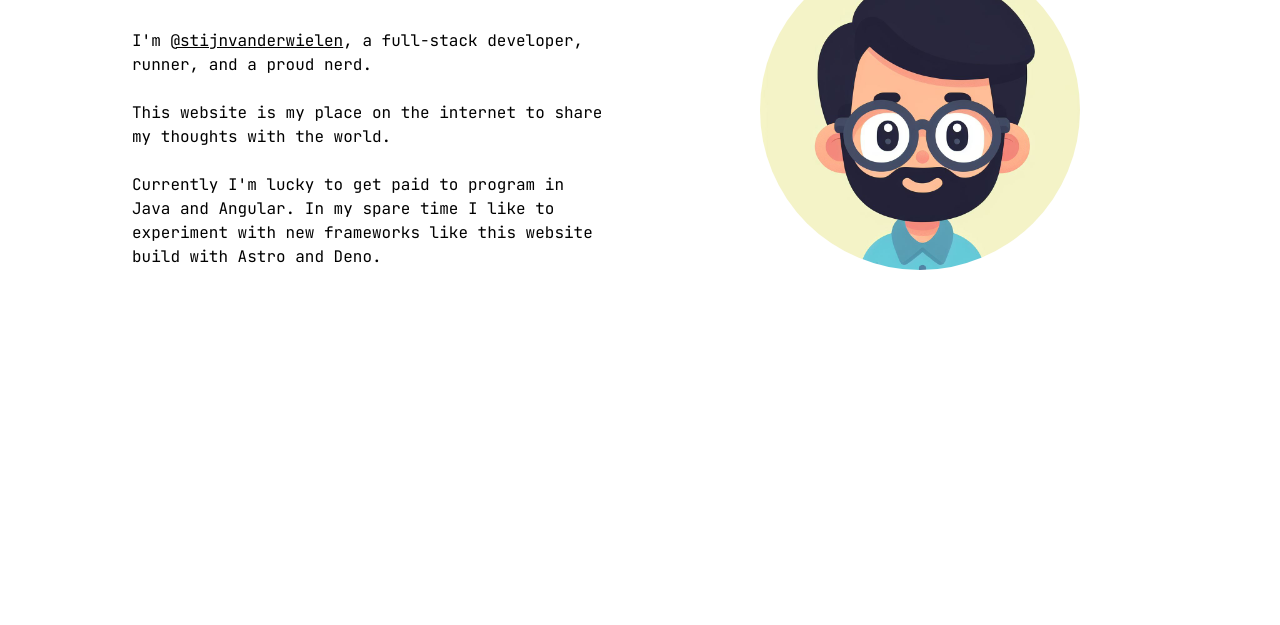
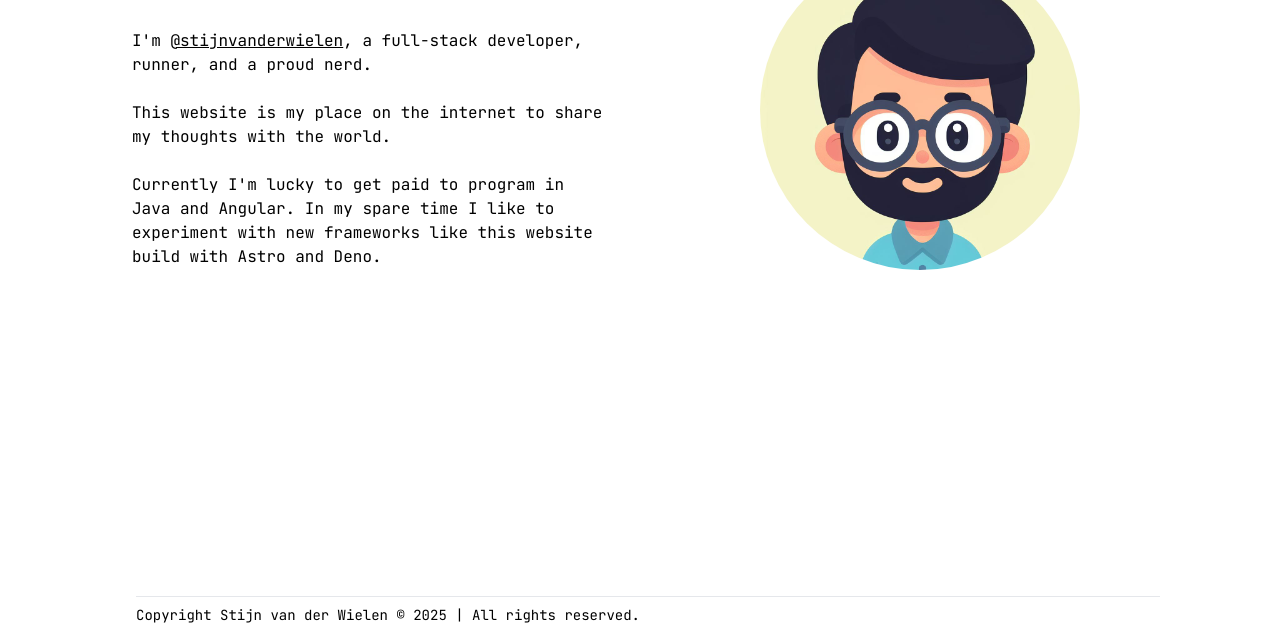
Before and after one commit to StijnvdW/personal-site, an Astro site: page / in a window 1280 px wide. Shown: the part 175-800 px from the top of the page. Built offline with nearby package versions, Linux system fonts and the light colour scheme; Astro itself is replaced by a stand-in of ours.

Commit message:
Footer toevoegen.

```diff
--- a/src/layouts/Layout.astro
+++ b/src/layouts/Layout.astro
@@ -25,6 +25,11 @@ const { title } = Astro.props;
 		</div>
 	</body>
 	<footer>
+		<div class="fixed bottom-0 w-full">
+			<div class="mx-auto max-w-5xl flex lg:justify-start border-t border-default pt-2 text-sm">
+				Copyright Stijn van der Wielen © 2025 | All rights reserved.
+			</div>
+		</div>
 
 	</footer>
 	<style>
```
